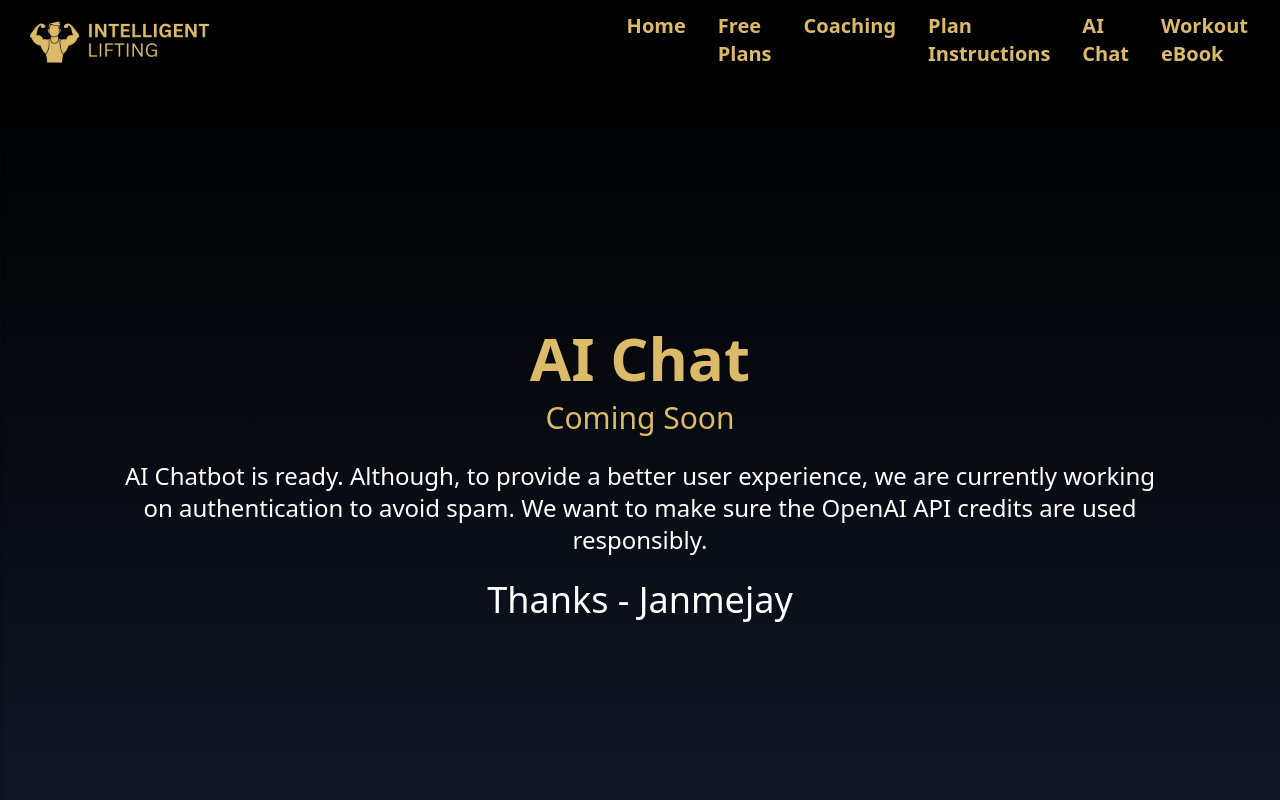
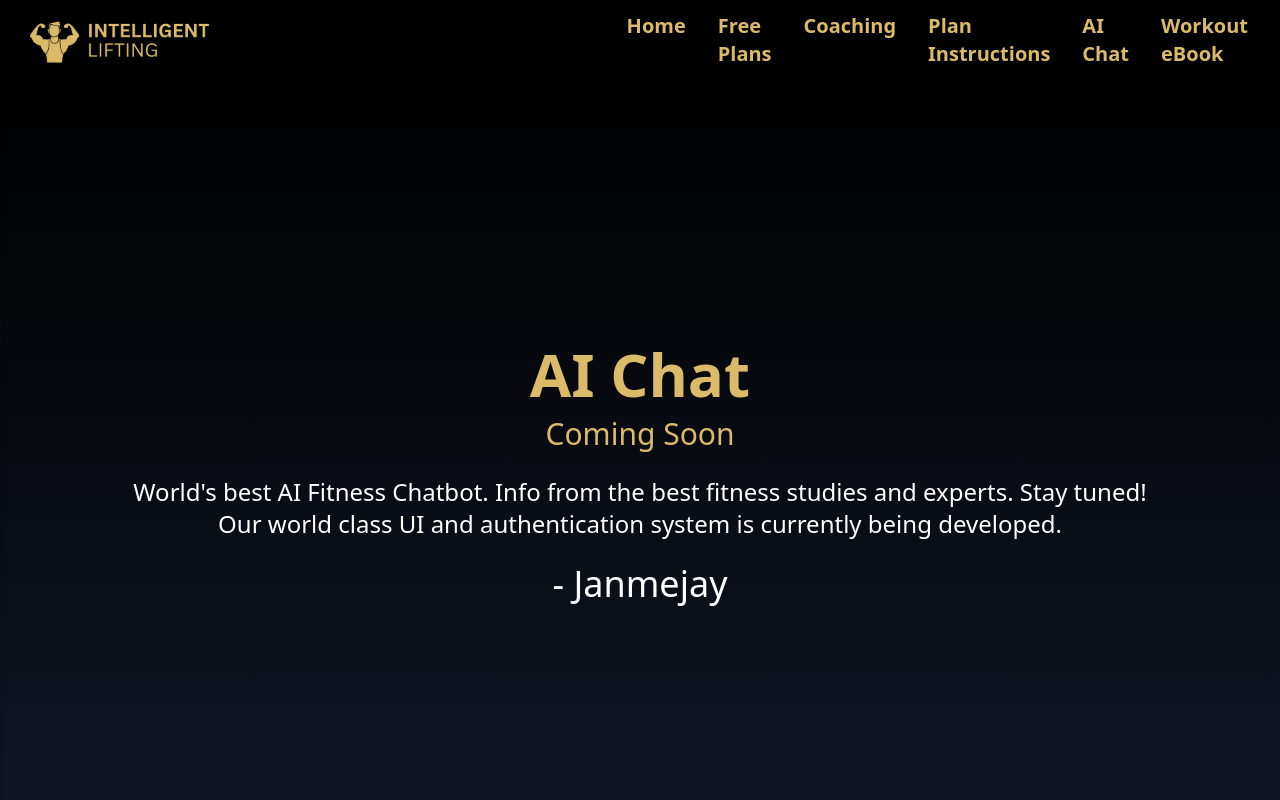
Before and after one commit to jburanpuri/IntelligentLifting, a Next.js app: page /aichat in a window 1280 px wide. Shown: the top 800 px of the page. Built offline with nearby package versions, Linux system fonts and the light colour scheme.

Commit message:
changed chat text

```diff
--- a/pages/aichat.js
+++ b/pages/aichat.js
@@ -12,10 +12,10 @@ export default function Aichat() {
                     Coming Soon
                 </h2>
                 <h2 className="py-3 text-2xl justify-center w-full lg:px-20 text-center text-white">
-                    AI Chatbot is ready. Although, to provide a better user experience, we are currently working on authentication to avoid spam. We want to make sure the OpenAI API credits are used responsibly.
+                    World's best AI Fitness Chatbot. Info from the best fitness studies and experts. Stay tuned! Our world class UI and authentication system is currently being developed.
                 </h2>
                 <h2 className="py-3 text-4xl justify-center w-full lg:px-20 text-center text-white">
-                    Thanks - Janmejay
+                    - Janmejay
                 </h2>
 
                 </main>
```
